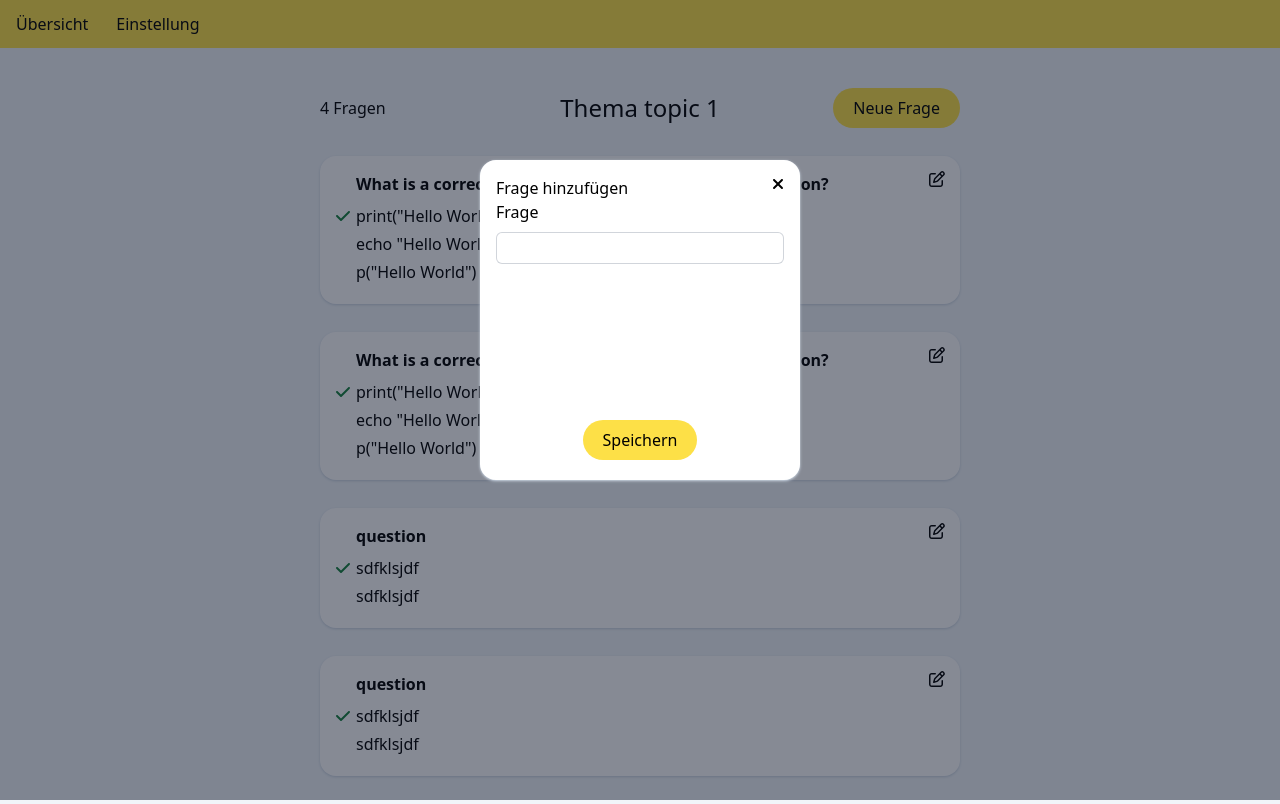
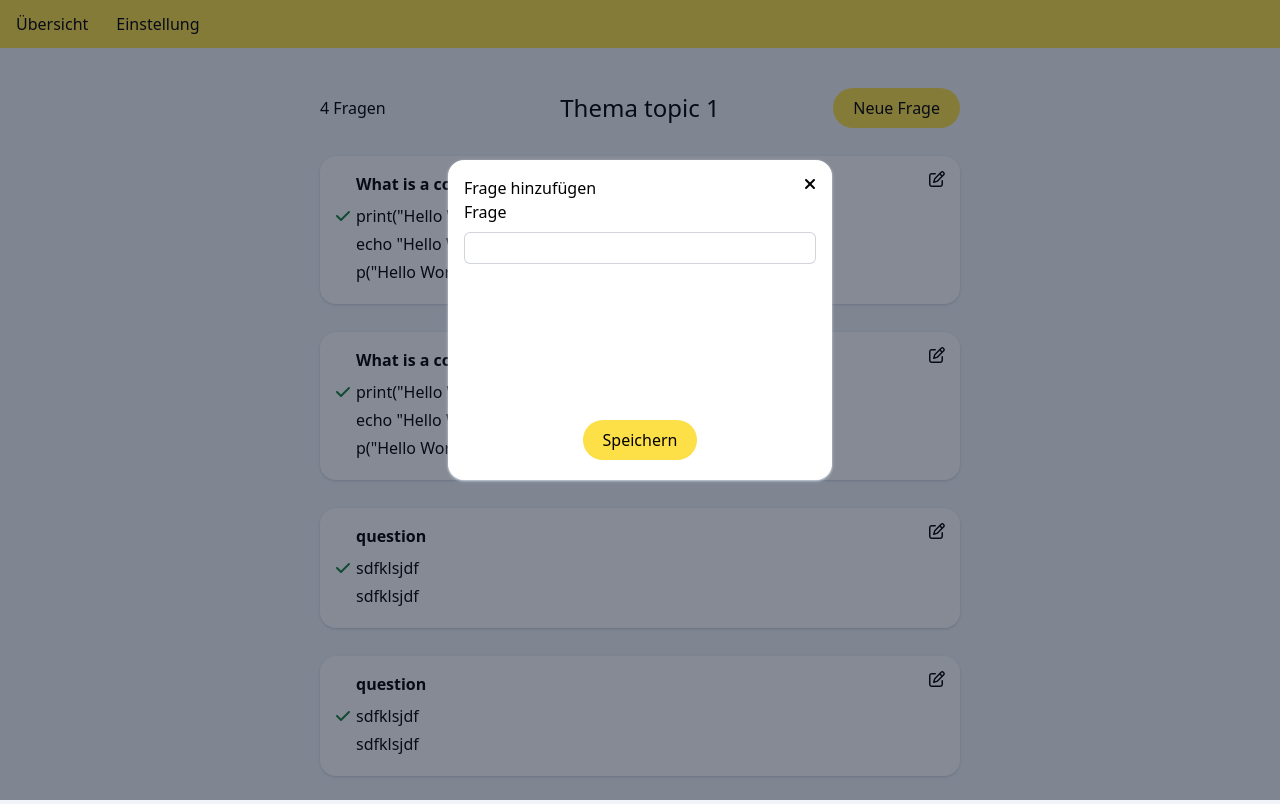
Before and after one commit to katharina-spiecker/edu-game-dashboard, a React (Vite) app: page /edit-topic/1 in a window 1280 px wide. Both pictures are taken after a click on the button "Neue Frage". Built offline with nearby package versions, Linux system fonts and the light colour scheme; the HTML template or start-up script is replaced by a standard one.

Commit message:
add update functionality for editing

```diff
--- a/src/components/Modal.jsx
+++ b/src/components/Modal.jsx
@@ -2,7 +2,7 @@ import PrimaryButton from "./PrimaryButton";
 import { FontAwesomeIcon } from "@fortawesome/react-fontawesome";
 import { faXmark } from "@fortawesome/free-solid-svg-icons";
 
-export default function Modal({ isOpen, closeModal, saveText, children }) {
+export default function Modal({ isOpen, closeModal, saveText, children, saveHandler }) {
   return (
     <>
       {isOpen && (
@@ -11,8 +11,7 @@ export default function Modal({ isOpen, closeModal, saveText, children }) {
             className="opacity-50 bg-slate-900 fixed top-0 bottom-0 left-0 right-0"
             onClick={closeModal}></div>
 
-          <div className="bg-white shadow shadow-slate-300 rounded-2xl p-4 z-1 w-80 min-h-80 fixed top-40 left-1/2 -translate-x-1/2">
-
+          <div className="bg-white shadow shadow-slate-300 rounded-2xl p-4 z-1 min-w-80 min-h-80 fixed top-40 mx-4 mx-auto left-1/2 -translate-x-1/2 md:w-96 pb-20">
             <FontAwesomeIcon
               icon={faXmark}
               className="absolute top-4 right-4 hover:cursor-pointer"
@@ -22,7 +21,7 @@ export default function Modal({ isOpen, closeModal, saveText, children }) {
             {children}
 
             <div className="absolute left-0 bottom-5 text-center w-full">
-              <PrimaryButton text={saveText} clickHandler={closeModal} />
+              <PrimaryButton text={saveText} clickHandler={saveHandler} />
             </div>
           </div>
         </>
--- a/src/components/TextInput.jsx
+++ b/src/components/TextInput.jsx
@@ -1,12 +1,13 @@
-export default function TextInput({ label, id, value }) {
+export default function TextInput({ label, id, defaultValue, changeHandler }) {
     return (
         <>
             <label htmlFor={id} className="block pb-2">{label}</label>
             <input
                 type="text"
-                value={value}
+                defaultValue={defaultValue}
                 id={id}
-                className="block w-full rounded-md border-0 py-1 px-2 text-gray-900 ring-1 ring-inset ring-gray-300 focus:ring-2 focus:ring-inset focus:ring-indigo-600"/>
+                onChange={(event) => changeHandler(event.target.value)}
+                className="block w-full rounded-md border-0 py-1 px-2 text-gray-900 ring-1 ring-inset ring-gray-300 focus:ring-2 focus:ring-inset focus:ring-indigo-600 mb-4"/>
         </>
     )
 }
--- a/src/views/SingleTopicView.jsx
+++ b/src/views/SingleTopicView.jsx
@@ -10,27 +10,63 @@ export default function SingleTopicView() {
     const { id } = useParams();
 
     const topic = data.find((topic) => topic.id === id);
-
     const [modalIsOpen, setModalIsOpen] = useState(false);
-
-    // const [answers, setAnswers] = useState([]);
-    const [question, setQuestion] = useState("");
     const [mode, setMode] = useState(null);
-    const [editContent, setEditContent] = useState(null);
+    const [quizIndex, setQuizIndex] = useState(null);
+    const [editQuizContent, setEditQuizContent] = useState(null);
 
     function openModal(mode = "", index = null ) {
         if (mode === "edit") {
-            // set correct object to editModal
-            setEditContent(topic.quiz[index]);
+            setQuizIndex(index);
+            setEditQuizContent(topic.quiz[index]);
         }
         setMode(mode);
         setModalIsOpen(true);
     }
 
-    function closeModal() {
+    function saveEditHandler() {
+        // save
+        topic.quiz[quizIndex] = editQuizContent;
+        // reset
+        resetModal();
+    }
+
+    function saveNewHandler() {
+        // save
+        resetModal();
+    }
+
+    function resetModal() {
         setModalIsOpen(false);
         setMode(null);
-        setEditContent(null);
+        setQuizIndex(null);
+        setEditQuizContent(null);
+    }
+
+    function updateQuestion(newText) {
+        // update question, copy existing answers
+        setEditQuizContent(
+            {
+                question: newText,
+                answers: [...editQuizContent.answers]
+            }
+        )
+    }
+
+    function updateAnswer(index, newText) {
+        // save updated answers
+        setEditQuizContent((prevState) => {
+            // make deep clone of existing answers (deep clone necessary since array of objects)
+            const updatedAnswers = structuredClone(prevState.answers);
+
+            // update text
+            updatedAnswers[index].text = newText;
+
+            return {
+                question: prevState.question,
+                answers: updatedAnswers
+            }
+        });
     }
 
     return (
@@ -51,20 +87,31 @@ export default function SingleTopicView() {
             }
             {/* new question modal */}
             {
-                mode === "edit" && editContent ? (
-                    <Modal isOpen={modalIsOpen} closeModal={closeModal} saveText="Änderungen Speichern">
-                        <h3>Frage bearbeiten</h3>
-                        <TextInput id="question" label="Frage" value={editContent.question} />
+                mode === "edit" ? (
+                    <Modal isOpen={modalIsOpen} closeModal={resetModal} saveHandler={saveEditHandler} saveText="Änderungen Speichern">
+                        <h3 className="mb-3 font-semibold">Frage bearbeiten</h3>
+                        <TextInput
+                            id="question"
+                            label="Frage"
+                            defaultValue={editQuizContent.question}
+                            changeHandler={(newText) => updateQuestion(newText)}
+                            />
                         {
-                            editContent.answers.map((answer, index) =>
-                                <TextInput key={index} id={"antwort-" + (index + 1)} label={"Antwort " + (index + 1)} value={answer.text} />
+                            editQuizContent.answers.map((answer, index) =>
+                                <TextInput
+                                    key={index}
+                                    id={"antwort-" + (index + 1)}
+                                    label={"Antwort " + (index + 1)}
+                                    defaultValue={answer.text}
+                                    changeHandler={(newText) => updateAnswer(index, newText)}
+                                />
                             )
                         }
                     </Modal>
                 ) : (
-                    <Modal isOpen={modalIsOpen} closeModal={closeModal} saveText="Speichern">
+                    <Modal isOpen={modalIsOpen} closeModal={resetModal} saveText="Speichern" saveHandler={saveNewHandler}>
                         <h3>Frage hinzufügen</h3>
-                        <TextInput id="question" label="Frage" value={question} />
+                        <TextInput id="question" label="Frage" />
                     </Modal>
                 )
             }
```
